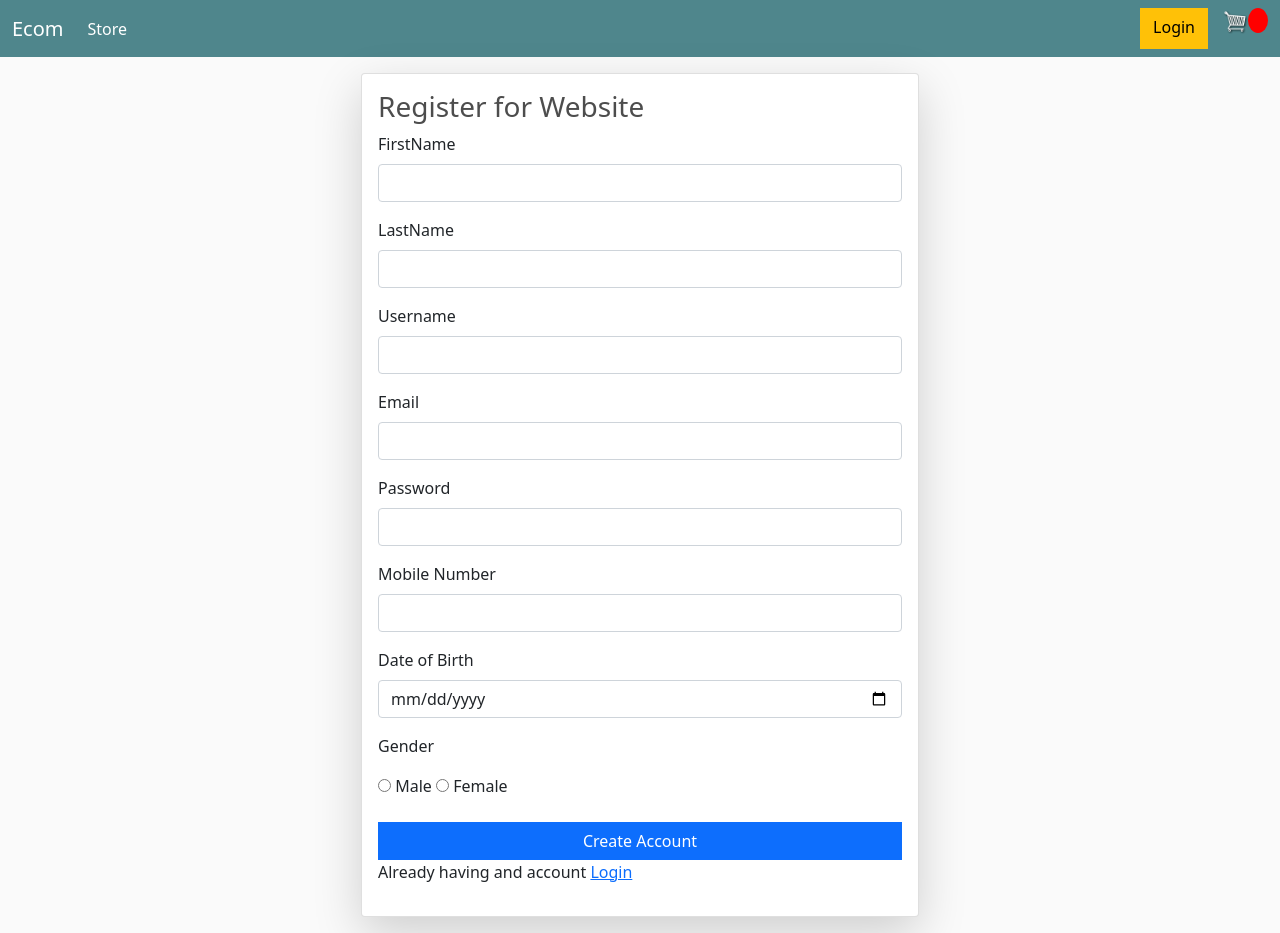
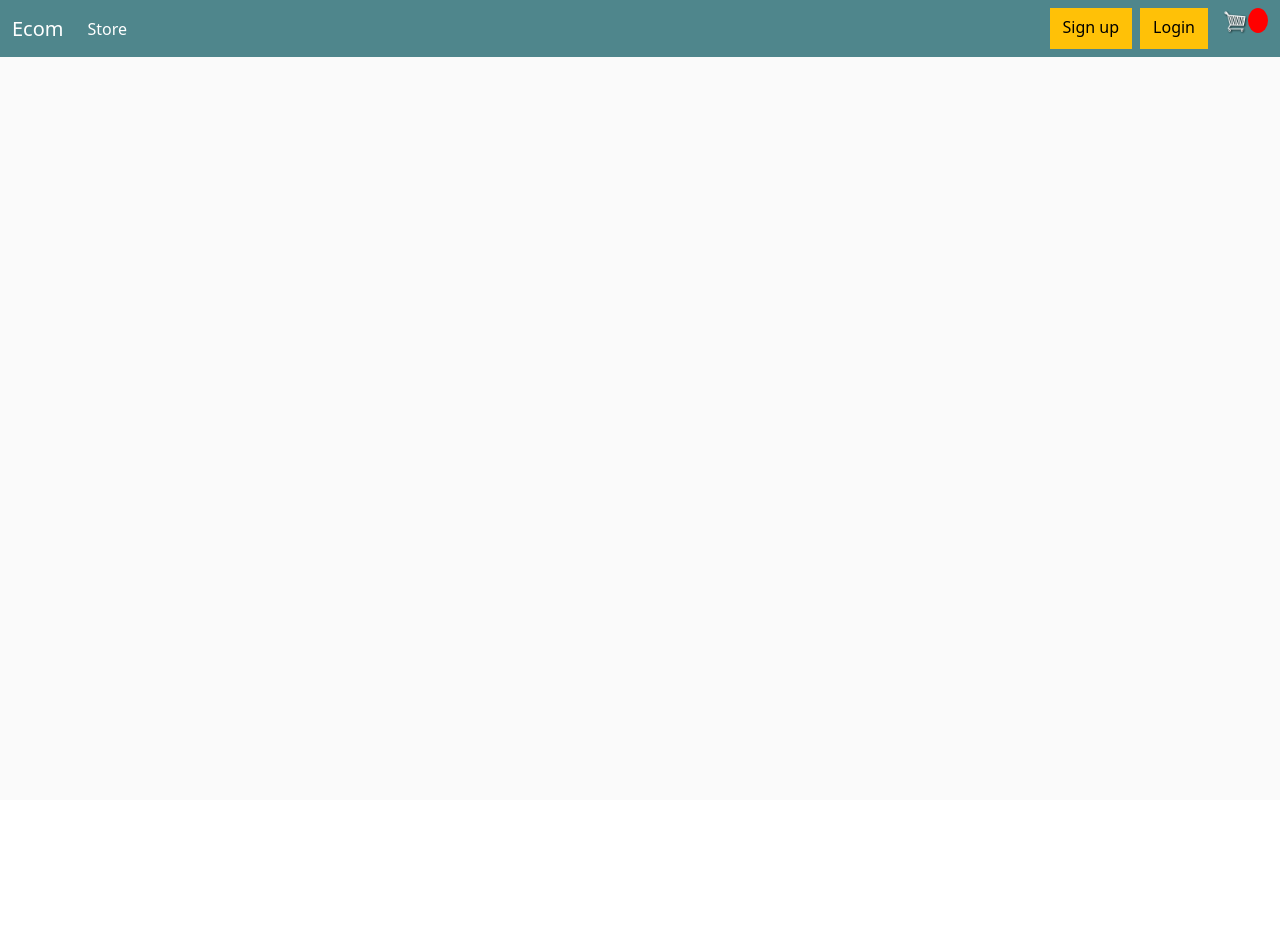
Before and after one commit to maniroop16/Django_samples, a Django app: page / in a window 1280 px wide. After the commit the page ends 57 px from the top, so only its background shows below. Run offline with Django 5.2, Linux system fonts and the light colour scheme.

Commit message:
useless commit

```diff
--- a/ecommerce/urls.py
+++ b/ecommerce/urls.py
@@ -4,7 +4,7 @@ from .views import *
 
 urlpatterns = [
 
-    path('',main, name = "main"),
+    path('',base, name = "base"),
     path('store/',store, name = "store"),
     path('cart/',cart, name = "cart"),
     path('checkout/',checkout, name = "checkout"),
--- a/ecommerce/views.py
+++ b/ecommerce/views.py
@@ -7,14 +7,16 @@ import datetime
 from .utils import cookieCart, cartData, guestOrder
 # Create your views here.
 
-def main(request):
+def base(request):
     context = {}
     return render(request, 'base.html', context)
 
 def store(request):
     all_products = Product.objects.all()
     data = cartData(request)
+    cartitems = 0
     cartitems= data['cartitems']
+    print("cartitems:", cartitems)
 
     context = {"products": all_products, 'cartitems':cartitems}
     return render(request, 'store.html', context)
--- a/sampleproject/urls.py
+++ b/sampleproject/urls.py
@@ -25,7 +25,7 @@ from django.conf import settings
 urlpatterns = [
     path('sampleapp/',test, name = "test"),
 
-    path('', register, name= 'register'),
+    path('', base, name= 'base'),
     path('register/', register, name= 'register'),
     path('login/', login_page, name= 'login_page'),
     path('otp/',verify_otp, name = "verify_otp"),
--- a/sendemail/views.py
+++ b/sendemail/views.py
@@ -11,6 +11,10 @@ from datetime import datetime
 import pyotp
 from ecommerce.urls import *
 # Create your views here.
+
+
+def welcome(request):
+    return render(request, 'welcome.html')
 
 def register(request):
     if request.method == 'POST':
--- a/testingapp/templates/base.html
+++ b/testingapp/templates/base.html
@@ -7,6 +7,7 @@
     <meta name="viewport" content="width=device-width, initial-scale=1.0">
     <link href="https://cdn.jsdelivr.net/npm/bootstrap@5.0.2/dist/css/bootstrap.min.css" rel="stylesheet" integrity="sha384-EVSTQN3/azprG1Anm3QDgpJLIm9Nao0Yz1ztcQTwFspd3yD65VohhpuuCOmLASjC" crossorigin="anonymous">
     <link rel="stylesheet" type="text/css" href="{% static 'css/main.css' %}">
+
     <title>main</title>
     <script type="text/javascript">
       var user = '{{request.user}}'
@@ -73,7 +74,8 @@
               </li>
             </ul>
             <div class="d-flex">
-                <a href="#"class="btn btn-warning">Login</a>
+                <a href="{% url 'register' %}"class="btn btn-warning me-2">Sign up</a>
+                <a href="{% url 'login_page' %}"class="btn btn-warning">Login</a>
 
                 <a href="{% url 'cart' %}">
                    <img  id="cart-icon" src="{% static 'images/main_cart.png' %}">
@@ -82,7 +84,6 @@
             <div>
         </div>
     </nav>
-
 
     <div class="container">
         {% block start %}
```
Also changed, not shown: ecommerce/templates/main.html (deleted, +0 -11 lines), ecommerce/templates/welcome.html (added).
